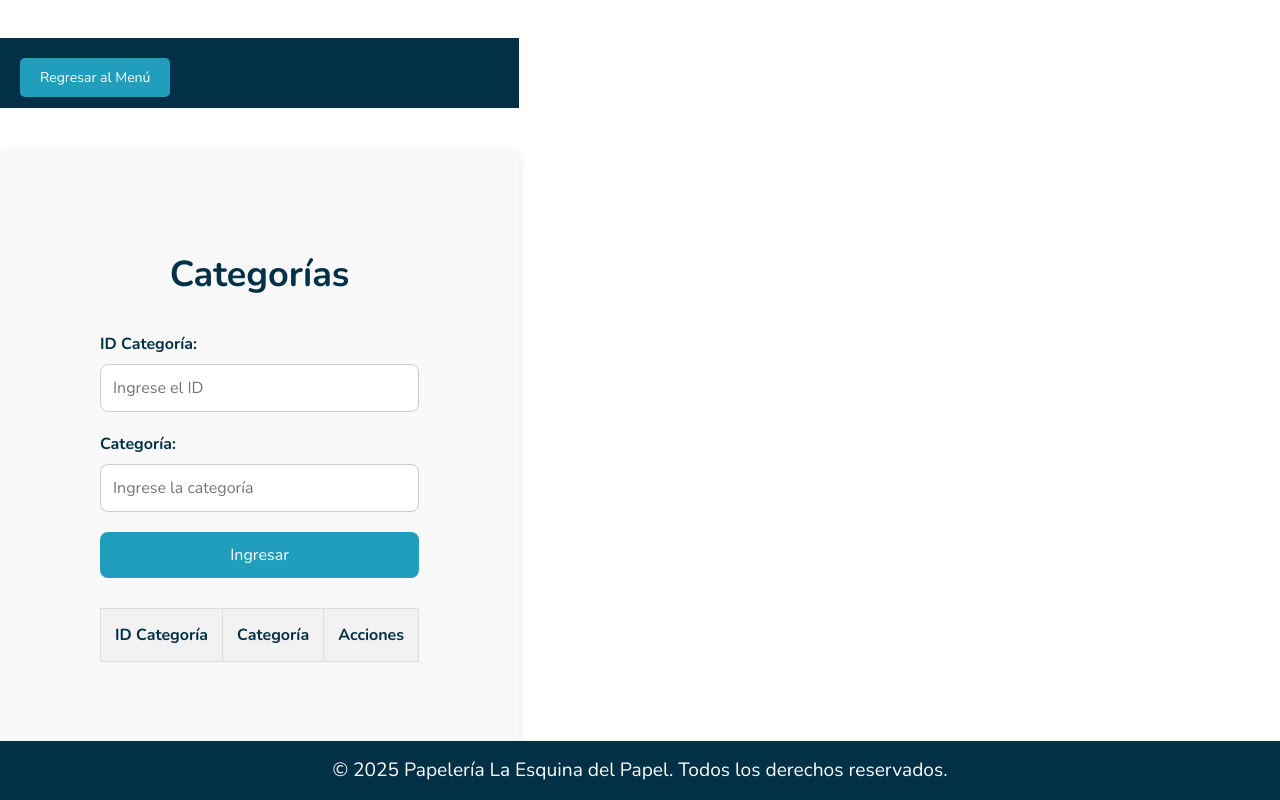
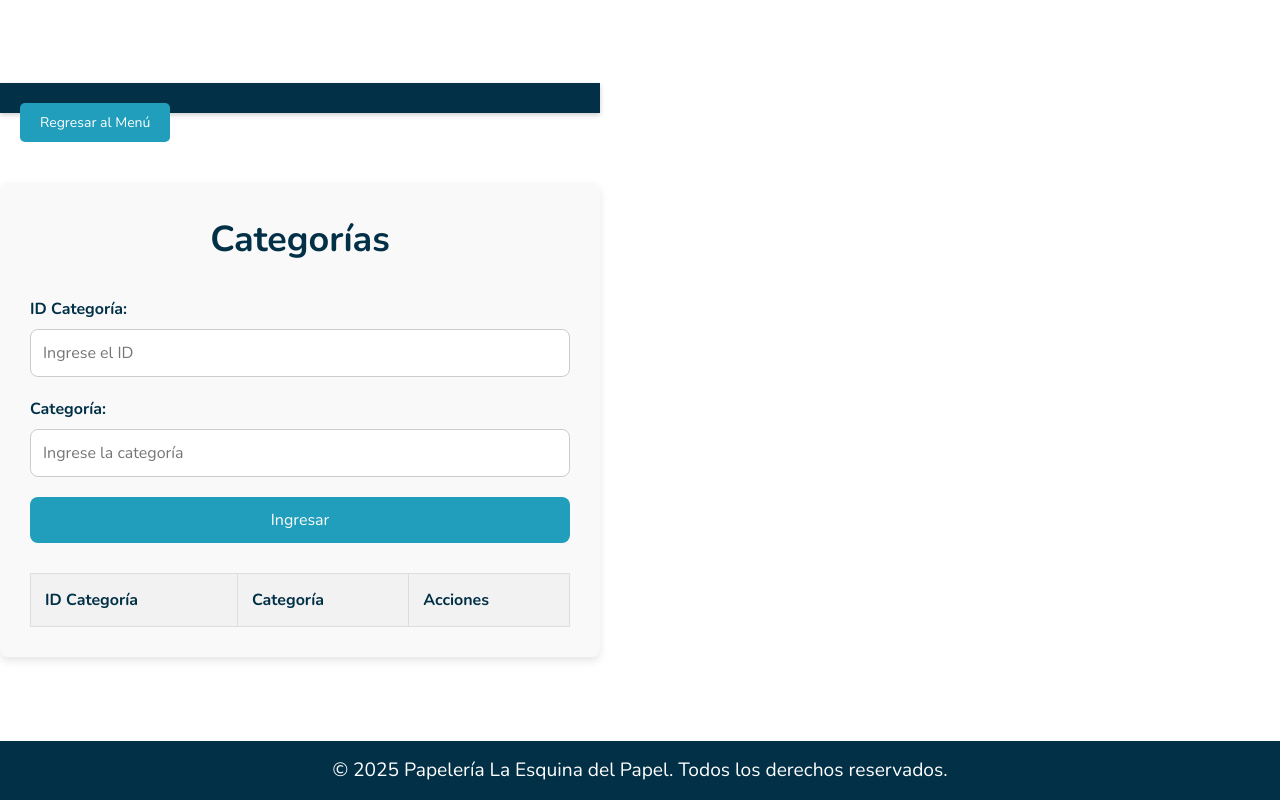
Before and after one commit to sunnybarh/SistemaGestionVentasWeb, a React (Vite) app: page /categoria in a window 1280 px wide. Built offline with nearby package versions, Linux system fonts and the light colour scheme.

Commit message:
Arreglos en pantallas

```diff
--- a/src/Paginas/Categorías/Categorias.css
+++ b/src/Paginas/Categorías/Categorias.css
@@ -1,11 +1,20 @@
+
+body {
+  background-color: white;
+  margin: 0;
+  padding: 0;
+}
+
 .categoria-container {
-    max-width: 800px;
-    margin: 0 auto;
-    margin-top: 40px;
-    padding: 100px;
-    background-color: #f9f9f9;
-    border-radius: 8px;
-    box-shadow: 0 4px 8px rgba(0, 0, 0, 0.1);
+  width: 100%;
+  max-width: none;
+  margin: 80px auto 60px;
+  margin-top: 70px;
+  padding: 30px;
+  background-color: #f9f9f9;
+  border-radius: 8px;
+  box-shadow: 0 4px 8px rgba(0, 0, 0, 0.1);
+  flex: 1;
   }
 
   .titulo {
@@ -155,13 +164,16 @@
 
   .menu-cate {
     width: 100%;
+    height: 100%;
     background-color: #023047;
     color: white;
     display: flex;
     align-items: center;
     justify-content: flex-start;
-    padding: 35px 20px;
+    padding: 15px 300px;
     position: relative;
     top: 0;
     left: 0;
+    z-index: 1000;
+    box-shadow: 0 2px 5px rgba(0, 0, 0, 0.2);
   }
--- a/src/Paginas/Login/App.css
+++ b/src/Paginas/Login/App.css
@@ -14,7 +14,7 @@
 .app-container {
   display: flex;
   flex-direction: column;
-  min-height: 100vh;
+  height: 100vh;
   width: 100%;
   margin: 0;
   padding: 0;
@@ -22,13 +22,16 @@
 
 /* Barra de navegación superior */
 .nav-bar {
-  background-color: var(--primary-dark);
+  background-color: #023047;
   color: var(--text-light);
-  padding: 15px 20px;
+  padding: 15px 30px;
   display: flex;
   justify-content: flex-start;
+  position: relative;
   align-items: center;
   width: 100%;
+  top: 0;
+  left: 0;
 }
 
 .nav-title {
@@ -38,25 +41,29 @@
 
 /* Contenido principal */
 .main-content {
-  flex: 1;
   display: flex;
+  flex-direction: column;
+  align-items: center;
   justify-content: center;
-  align-items: center;
-  background-color: var(--background-light);
-  width: 100%;
-  padding: 0;
-  margin: 0;
+  height: 100vh;
+  width: 100vw;
+  background-color: white;
+  color: #219ebc;
+  padding: 20px;
+  box-sizing: border-box;
+  position: relative;
 }
 
 /* Contenedor del login */
 .login-container {
   width: 100%;
-  max-width: 500px;
+  max-width: 600px;
   display: flex;
   flex-direction: column;
   align-items: center;
   background-color: var(--background-light);
-  padding: 20px;
+  padding: 30px;
+  box-sizing: border-box;
 }
 
 .login-header {
@@ -67,13 +74,13 @@
 
 .login-header h1 {
   color: var(--primary-teal);
-  font-size: 2rem;
+  font-size: 2.5rem;
   margin-bottom: 10px;
 }
 
 .login-header h2 {
   color: var(--text-dark);
-  font-size: 1.4rem;
+  font-size: 1.6rem;
   font-weight: 500;
 }
 
@@ -88,7 +95,7 @@
 }
 
 .login-form input {
-  padding: 12px 16px;
+  padding: 14px 18px;
   border: 1px solid var(--border-color);
   border-radius: 6px;
   font-size: 1rem;
@@ -114,8 +121,8 @@
   color: white;
   border: none;
   border-radius: 6px;
-  padding: 12px;
-  font-size: 1rem;
+  padding: 14px;
+  font-size: 1.1rem;
   font-weight: 500;
   cursor: pointer;
   transition: background-color 0.2s;
@@ -210,7 +217,6 @@
 }
 
 
-/**/
 
 .login-form button {
   background-color: #219ebc; /* Tono solicitado */
--- a/src/Paginas/Menu/Menu.css
+++ b/src/Paginas/Menu/Menu.css
@@ -43,7 +43,7 @@
   background-color: #d9534f;
   color: white;
   border: none;
-  padding: 5px 10px;
+  padding: 10px 20px;
   font-size: 14px;
   cursor: pointer;
   border-radius: 8px;
@@ -92,14 +92,9 @@
 
 .menu-button:hover {
   background-color: #176e83;
+  color: white;
   transform: scale(1.1);
 }
-
-.menu-icon {
-  margin-right: 15px;
-  font-size: 2.5rem;
-}
-
 
 .menu-footer {
   width: 100%;
--- a/src/Paginas/Ventas/Ventas.css
+++ b/src/Paginas/Ventas/Ventas.css
@@ -25,8 +25,15 @@
 
   /* Contenedor de la venta con más espacio */
   .venta-container {
-    max-width: 900px;
-    margin: 80px auto 50px; /* Aumentado el margen superior */
+    max-width: 600px;
+    display: flex;
+    text-align: center;
+    align-items: center;
+    flex-direction: column;
+    justify-content: center;
+    height: 100vh;
+    width: 90%;
+    margin: 50px auto 50px;
     padding: 40px;
     background-color: #f9f9f9;
     border-radius: 8px;
```
